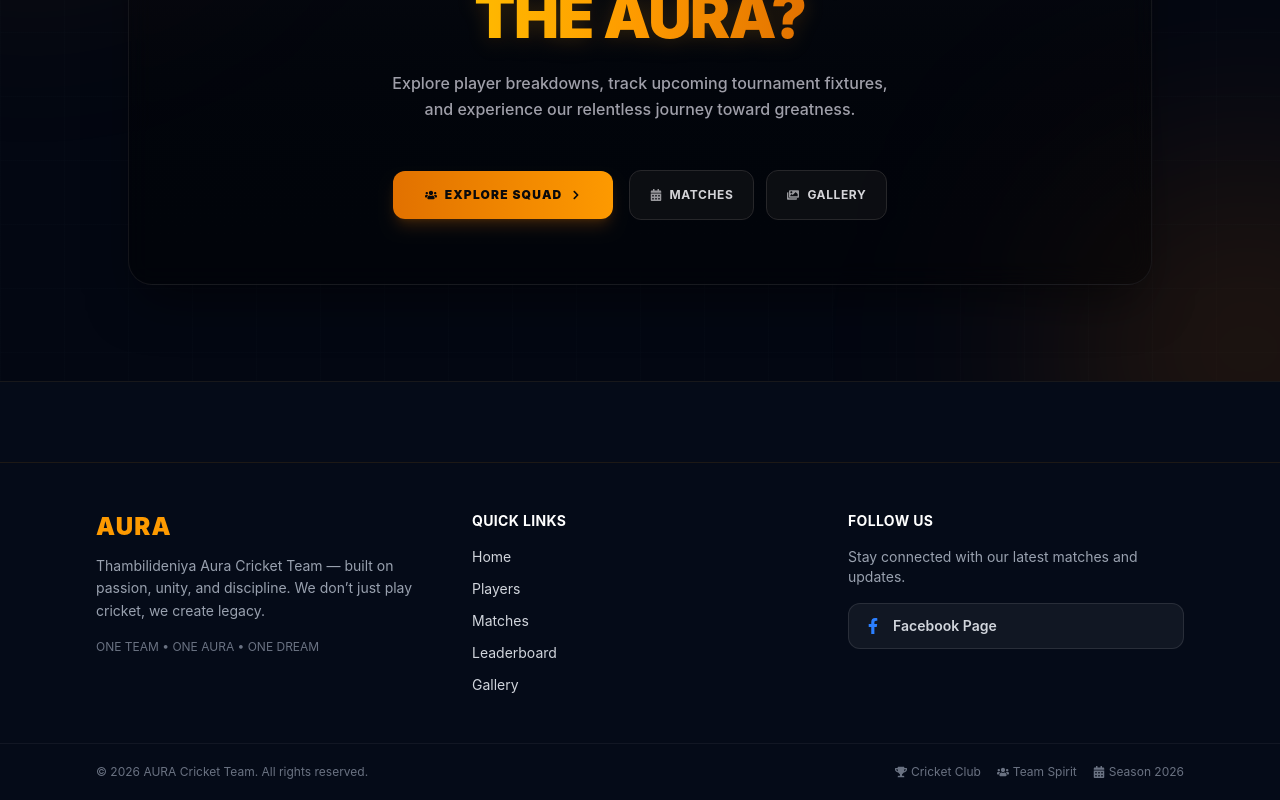
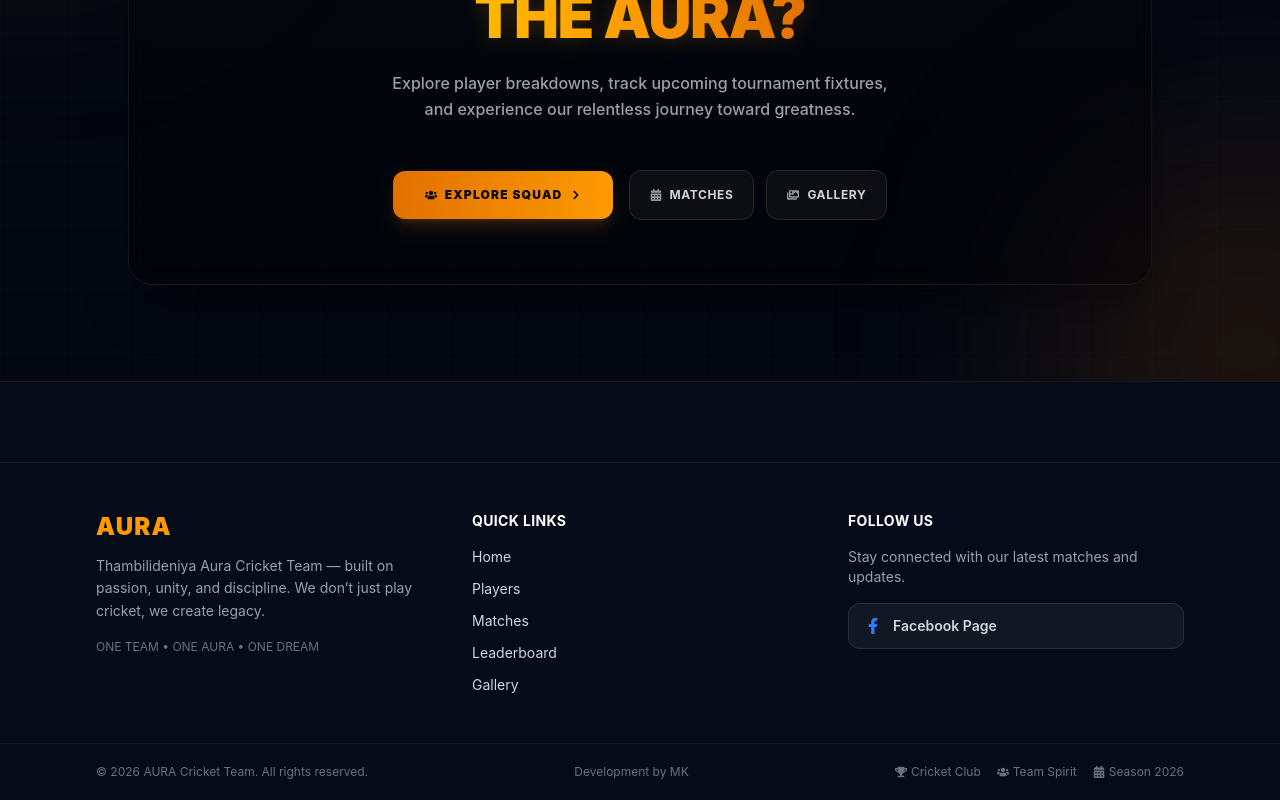
Before and after one commit to Manjitha-MK/ct-frontend, a React (Vite) app: page / in a window 1280 px wide. Shown: the part 1605-2405 px from the top of the page. Built offline with nearby package versions, Linux system fonts and the light colour scheme; no server answers.

Commit message:
Add developer credit to footer

```diff
--- a/src/components/Footer.jsx
+++ b/src/components/Footer.jsx
@@ -96,6 +96,8 @@ const Footer = () => {
             © {new Date().getFullYear()} AURA Cricket Team. All rights reserved.
           </p>
 
+          <div className="text-xs text-gray-500 text-center">Development by MK</div>
+
           <div className="flex items-center gap-4 text-xs text-gray-500">
             <span className="flex items-center gap-1">
               <FaTrophy /> Cricket Club
```
